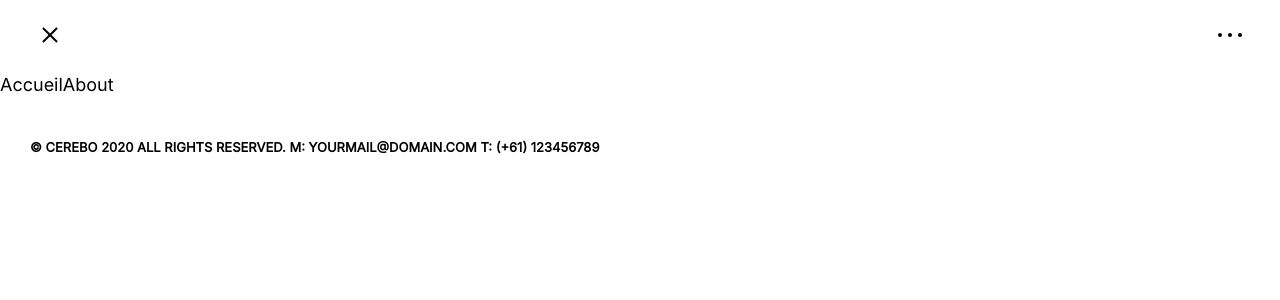
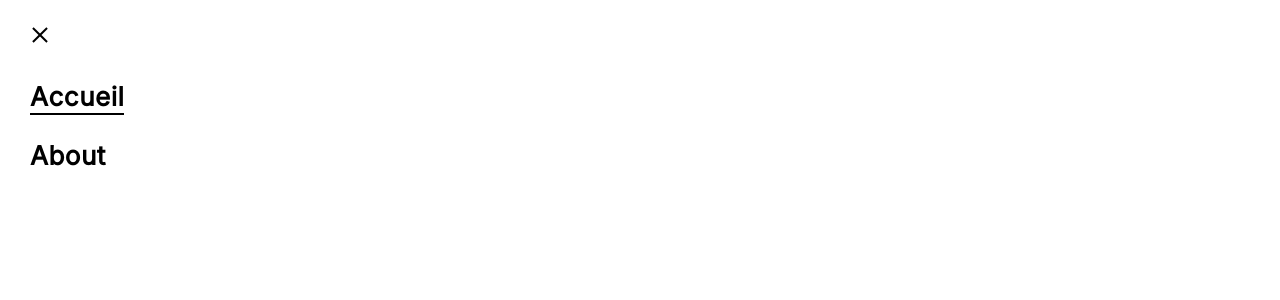
Before and after one commit to arnaudouttier/journal, a Vue app: page / in a window 1280 px wide. Both pictures are taken after a click on the button 50 px from the left and 35 px from the top of the page. Shown: the top 300 px of the page. Built offline with nearby package versions, Linux system fonts and the light colour scheme.

Commit message:
beta cerebro

```diff
--- a/src/assets/scss/_button.scss
+++ b/src/assets/scss/_button.scss
@@ -1,5 +1,5 @@
 .btn {
-  background: #000;
+  background: transparent;
   border-radius: 0;
   border: 2px solid #000;
   box-shadow: none;
@@ -10,4 +10,5 @@
   padding-left: 3em;
   padding-right: 3em;
   text-shadow: none;
+  cursor: pointer;
 }
--- a/src/assets/scss/_global.scss
+++ b/src/assets/scss/_global.scss
@@ -10,7 +10,7 @@ html {
 }
 
 body {
-  font-family: $font_inter_regular;
+  font-family: $primary_font;
   color: $primary_color;
   background: $backgounrd_color;
   font-size: 1.8rem;
--- a/src/assets/scss/_variables.scss
+++ b/src/assets/scss/_variables.scss
@@ -1,3 +1,10 @@
-$primary_color : #000;
+@import 'fonts.scss';
 
-$backgounrd_color :  #fff;
+// Colors
+$primary_color: #000;
+
+$backgounrd_color: #fff;
+
+// Fonts
+$primary_font: $font_inter_regular;
+$primary_font_bold: $font_inter_bold;
--- a/src/commons/Footer.vue
+++ b/src/commons/Footer.vue
@@ -16,7 +16,7 @@ export default {
 }
 </script>
 
-<style lang="scss">
+<style scoped lang="scss">
 .site-footer {
   padding: 38px 30px;
 }
--- a/src/commons/Header.vue
+++ b/src/commons/Header.vue
@@ -1,44 +1,49 @@
 <template>
   <header class="site-header">
     <button
-      class="btn btn-nav"
+      class="btn btn-nav menu_btn"
       @click="toggleNav()"
       :class="{ activeNav: activeNav }"
     >
       <span class="menu-toggle"></span>
     </button>
-    <button class="btn btn-nav">
+    <button class="btn btn-nav sidebar_btn" @click="toggleSidebar()">
       <span class="icon-sidebar"></span>
     </button>
   </header>
-  <Navigation :enableNav="this.enableNav" />
+  <Navigation :enableNav="this.activeNav" :toggleNavigation="toggleNav" />
+  <Sidebar :enableSidebar="this.activeSidebar" :toggleSidebar="toggleSidebar" />
 </template>
 
 <script>
 import Navigation from '../components/Navigation.vue'
+import Sidebar from '../components/Sidebar.vue'
 
 export default {
   name: 'Header',
   components: {
-    Navigation
+    Navigation,
+    Sidebar
   },
   data () {
     return {
       activeNav: false,
-      enableNav: false
+      activeSidebar: false
     }
   },
   methods: {
     toggleNav () {
       this.activeNav = !this.activeNav
-      this.enableNav = !this.enableNav
+    },
+    toggleSidebar () {
+      this.activeSidebar = !this.activeSidebar
     }
   }
 }
 </script>
 
 <style scoped lang="scss">
-@import '../assets/scss/variables.scss';
+@import '../assets/scss/style.scss';
 
 .site-header {
   display: flex;
@@ -47,12 +52,10 @@ export default {
   position: relative;
   top: 0 !important;
   width: 100%;
-  z-index: 2;
 }
 
 .btn-nav {
   display: flex;
-  justify-content: center;
   align-items: center;
   background: none;
   border: none;
@@ -60,15 +63,24 @@ export default {
   height: 40px;
   padding: 0;
   position: relative;
-  z-index: 1001;
+
+  &.menu_btn {
+    justify-content: left;
+  }
+
+  &.sidebar_btn {
+    justify-content: right;
+  }
 }
 
 .menu-toggle {
+  justify-content: left;
   background-color: $primary_color;
   height: 2px;
   position: absolute;
   width: 20px;
   transition: 0.2s ease;
+  z-index: 2;
 
   &::before,
   &::after {
--- a/src/components/Navigation.vue
+++ b/src/components/Navigation.vue
@@ -1,25 +1,73 @@
 <template>
-  <nav class="site-navigation" :class="{ activeNavig: enableNav }">
-    <router-link to="/">Accueil</router-link>
-    <router-link to="/about">About</router-link>
-  </nav>
+  <div class="site_navigation" v-show="enableNav">
+    <nav>
+      <ul>
+        <li>
+          <router-link @click="toggleNavigation()" to="/">Accueil</router-link>
+        </li>
+        <li>
+          <router-link @click="toggleNavigation()" to="/about"
+            >About</router-link
+          >
+        </li>
+      </ul>
+    </nav>
+  </div>
 </template>
 
 <script>
 export default {
   name: 'Navigation',
   props: {
-    enableNav: Boolean
+    enableNav: Boolean,
+    toggleNavigation: Function
   },
   components: {}
 }
 </script>
 
 <style scoped lang="scss">
-.site-navigation {
-  display: none;
-  &.activeNavig {
-    display: block;
+@import '../assets/scss/style.scss';
+
+.site_navigation {
+  position: fixed;
+  top: 0;
+  left: 0;
+  height: 100vh;
+  width: 100%;
+  background: #fff;
+}
+
+nav {
+  padding: 80px 30px 30px;
+  max-height: calc(100% - 110px);
+
+  ul {
+    display: flex;
+    flex-direction: column;
+  }
+
+  a {
+    display: inline-block;
+    font-size: 2.6rem;
+    line-height: 3.3rem;
+    margin-bottom: 2.6rem;
+    font-weight: 600;
+    letter-spacing: 0.05rem;
+    position: relative;
+  }
+
+  .router-link-active {
+    &::after {
+      display: block;
+      content: '';
+      background-color: rgb(0, 0, 0);
+      height: 2px;
+      width: 100%;
+      position: absolute;
+      left: 0;
+      bottom: -2px;
+    }
   }
 }
 </style>
--- /dev/null
+++ b/src/components/Sidebar.vue
@@ -0,0 +1,146 @@
+<template>
+  <div class="sidebar" :class="{ active: enableSidebar }">
+    <div class="sidebar_header">
+      <button class="btn sidebar_close" @click="toggleSidebar()"></button>
+    </div>
+    <div class="sidebar_content">
+      <section class="widget site_info">
+        <h3 class="sidebar_title">Info</h3>
+        <h4>
+          The authors know the ins and outs of running a tech business and can
+          help you generate leads, drive traffic to your website, increase
+          sales, and strengthen your brand.
+        </h4>
+      </section>
+      <section class="widget sidebar_social">
+        <h3 class="sidebar_title">Follow</h3>
+        <ul>
+          <li>
+            <a href="">Github</a>
+          </li>
+          <li>
+            <a href="">Frontend Mentor</a>
+          </li>
+          <li>
+            <a href="">Vercel</a>
+          </li>
+        </ul>
+      </section>
+      <section class="widget sidebar_category">
+        <h3 class="sidebar_title">Category</h3>
+        <ul>
+          <li>
+            <a href="">Linux</a>
+          </li>
+          <li>
+            <a href="">Histoire du web</a>
+          </li>
+          <li>
+            <a href="">Monde</a>
+          </li>
+        </ul>
+      </section>
+    </div>
+  </div>
+</template>
+
+<script>
+export default {
+  name: 'Navigation',
+  props: {
+    enableSidebar: Boolean,
+    toggleSidebar: Function
+  },
+  components: {}
+}
+</script>
+
+<style scoped lang="scss">
+@import '../assets/scss/style.scss';
+.sidebar {
+  position: fixed;
+  top: 0;
+  right: 0;
+  height: 100vh;
+  background: rgb(255, 255, 255);
+  z-index: 999;
+  width: 100%;
+  max-width: 0;
+  transition: max-width 0.1s ease;
+
+  &.active {
+    max-width: 100%;
+  }
+}
+
+.sidebar_header {
+  margin: 2rem 3rem;
+  display: flex;
+  justify-content: right;
+}
+
+.sidebar_content {
+  margin: 3rem 3rem;
+}
+
+.sidebar_close {
+  width: 30px;
+  height: 30px;
+  border: 0;
+  padding: 0;
+  background-color: transparent;
+
+  &::before,
+  &::after {
+    content: ' ';
+    position: absolute;
+    background-color: $primary_color;
+    height: 2px;
+    width: 30px;
+  }
+  &::before {
+    transform: rotate(-45deg);
+  }
+
+  &::after {
+    transform: rotate(45deg);
+  }
+}
+
+.widget {
+  max-width: 300px;
+  margin-bottom: 12rem;
+
+  ul {
+    li {
+      line-height: 2.1rem;
+      margin: 0.6rem 0;
+
+      a {
+        font-size: 1.3rem;
+        letter-spacing: 0.02rem;
+      }
+    }
+  }
+}
+
+.sidebar_title {
+  font-family: $primary_font_bold;
+  font-size: 1.5rem;
+  font-style: normal;
+  font-weight: 600;
+  letter-spacing: normal;
+  line-height: 17.25px;
+  margin-bottom: 2.1rem;
+}
+
+.site_info {
+  h4 {
+    font-size: calc(1.7rem + 0.6472vw);
+    overflow-wrap: break-word;
+    visibility: visible;
+    font-weight: 400;
+    line-height: 2.5rem;
+  }
+}
+</style>
--- /dev/null
+++ b/vue.config.js
@@ -0,0 +1,3 @@
+module.exports = {
+  publicPath: process.env.NODE_ENV === 'production' ? '/journal/' : '/'
+}
```
